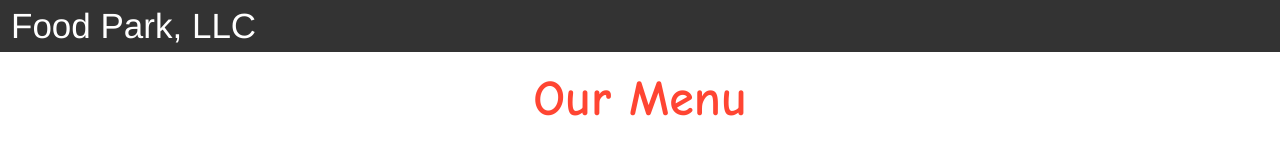
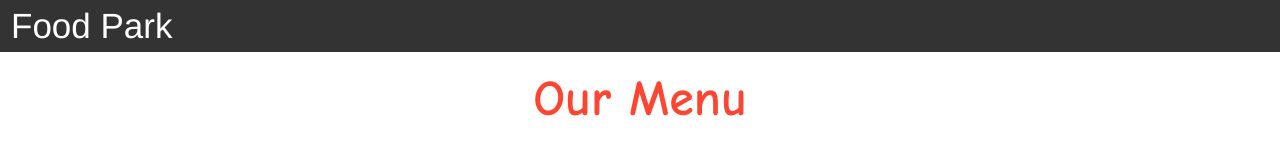
Before and after one commit to mostafiz157/Coursera-HTML-CSS-and-JavaScript-for-Web-Developers-Assignments-Module-3, a plain HTML site: page index.html in a window 1280 px wide. Shown: the top 160 px of the page. Drawn offline with nearby package versions, Linux system fonts and the light colour scheme.

Commit message:
Update index.html

```diff
--- a/index.html
+++ b/index.html
@@ -28,7 +28,7 @@
         <span class="icon-bar"></span>
         <span class="icon-bar"></span>
       </button>
-      <a class="navbar-brand" href="#">Food Park, LLC</a>
+      <a class="navbar-brand" href="#">Food Park</a>
     </div>
 
     <div class="collapse" id="myNavbar">
```
